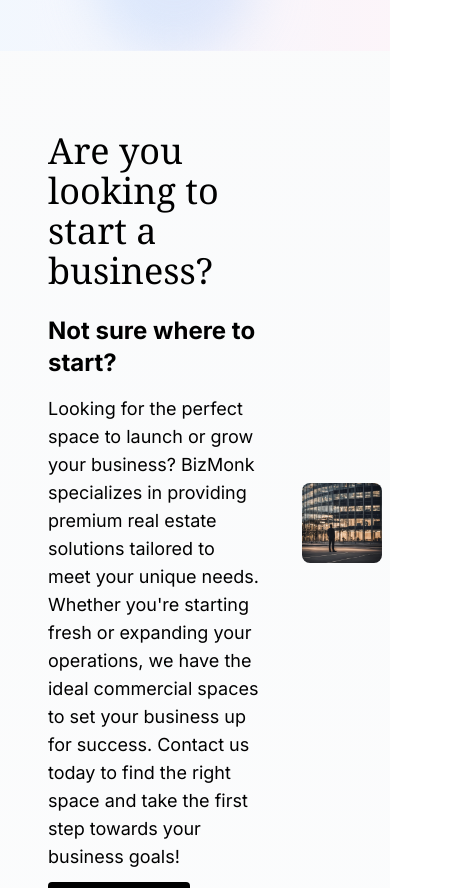
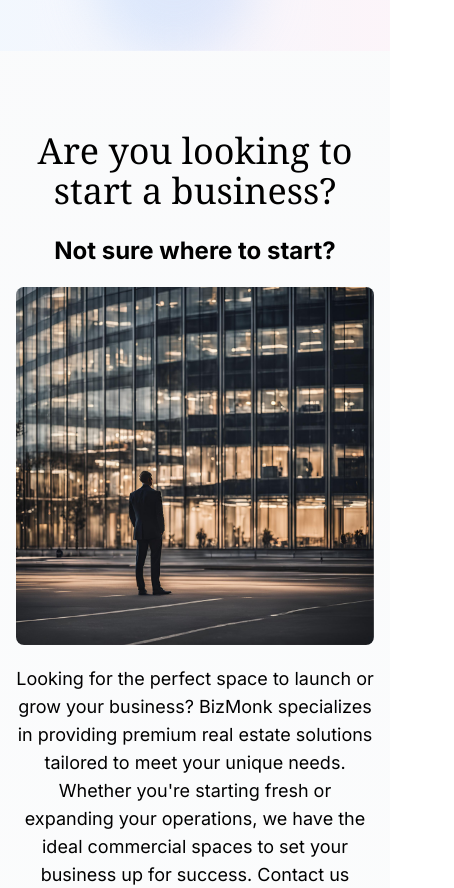
Before and after one commit to udbhavghimire/bizmonk, a Next.js app: page / in a window 390 px wide. Shown: the part 800-1688 px from the top of the page, 454 px wide, since content can reach past the window. Built offline with nearby package versions, Linux system fonts and the light colour scheme.

Commit message:
fix: mobile responsiveness for TextWithContactButton component

```diff
--- a/components/TextWithContactButton.jsx
+++ b/components/TextWithContactButton.jsx
@@ -3,11 +3,16 @@ import React from "react";
 
 const TextWithContactButton = ({ title, subtitle, textContent, imgSrc }) => {
   return (
-    <div class="flex justify-between max-w-7xl mx-auto items-center px-12 my-20 w-full">
-      <div class="max-w-lg">
+    <div class="flex flex-col sm:flex-row justify-between max-w-7xl mx-auto px-4 sm:px-6 items-center my-20 w-full text-center sm:text-left">
+      <div class="max-w-lg sm:w-1/2">
         <h1 class="text-4xl font-serif mb-6 text-black">{title}</h1>
         <h2 class="text-2xl font-bold mb-4 text-black">{subtitle}</h2>
-        <p class="text-lg mb-4 text-black">{textContent}</p>
+        <img
+          src={imgSrc}
+          alt="Franchise Image"
+          className="w-full mt-5 sm:m-10 rounded-lg sm:hidden"
+        />
+        <p class="text-lg mb-4 text-black mt-5 sm:mt-0">{textContent}</p>
 
         <Link
           href="tel:(647) 123-4567"
@@ -16,11 +21,11 @@ const TextWithContactButton = ({ title, subtitle, textContent, imgSrc }) => {
           Contact us
         </Link>
       </div>
-      <div class="w-1/2">
+      <div class="w-full h-full sm:w-1/2">
         <img
           src={imgSrc}
           alt="Franchise Image"
-          class="w-full m-10 rounded-lg"
+          className="sm:h-[500px] sm:w-[300px] md:h-[500px] md:w-full mt-5 md:m-0 sm:m-10 rounded-lg hidden sm:block object-cover"
         />
       </div>
     </div>
```
